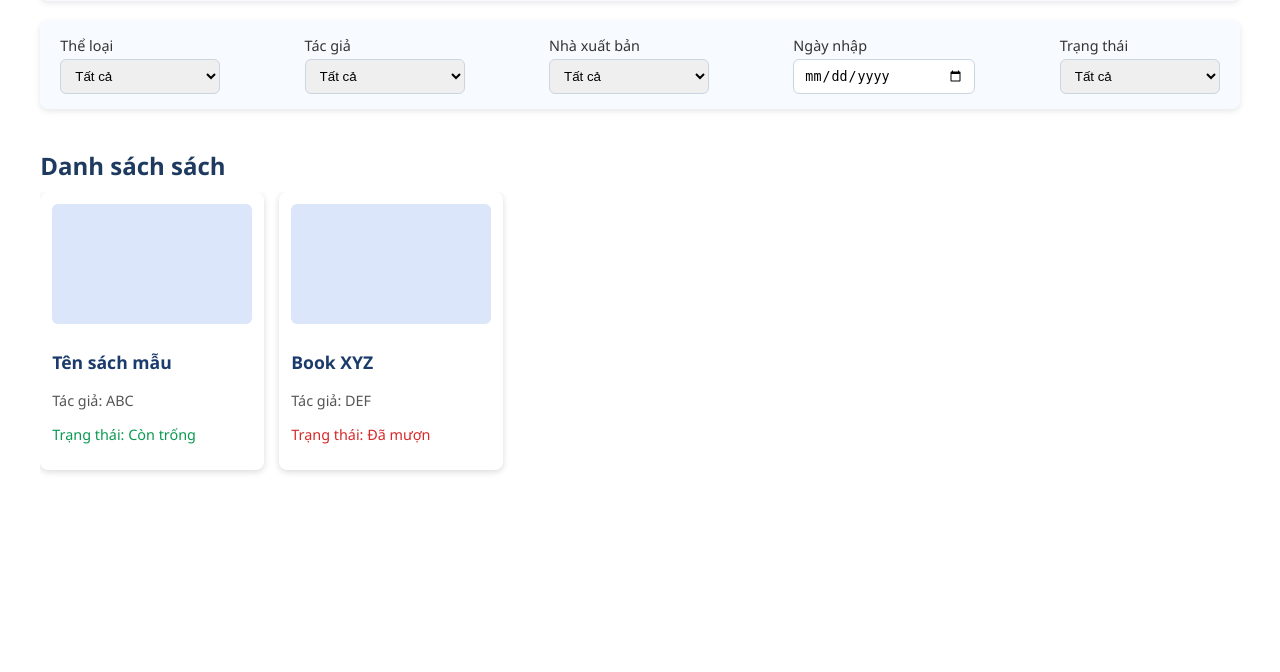
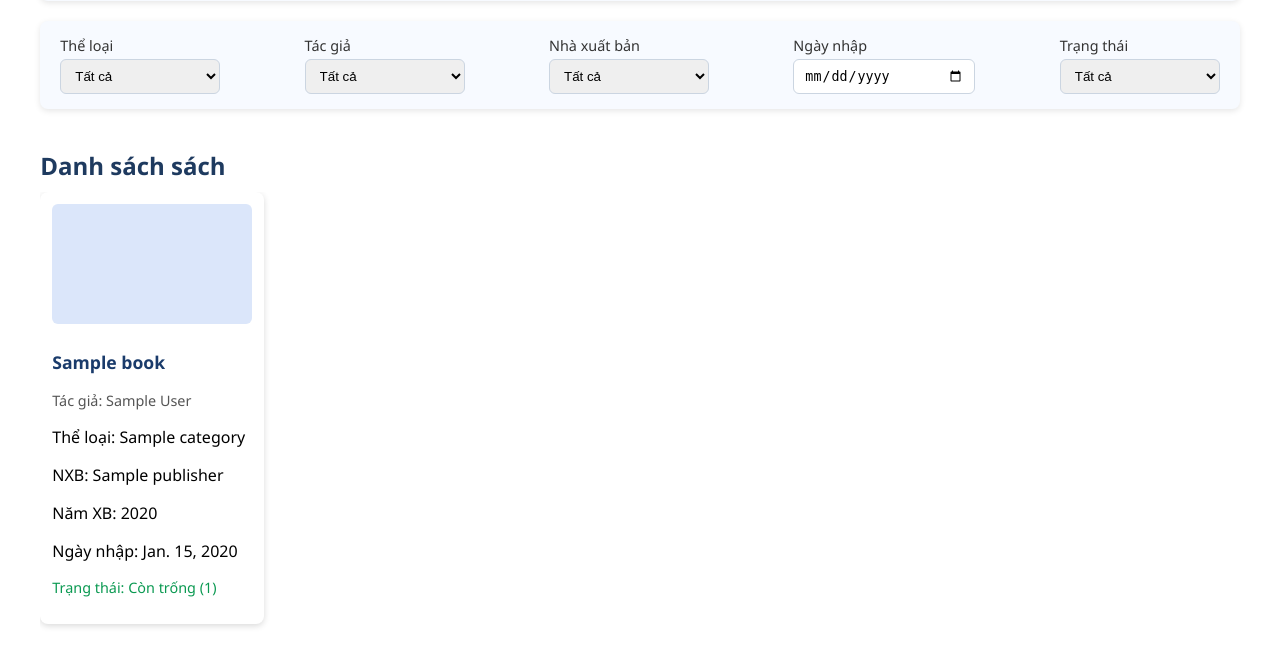
Before and after one commit to chuong2305/pythontst, a Django app: page /home-user/user-books-author/ in a window 1280 px wide. Shown: the part 160-832 px from the top of the page. Before the commit the page ends 633 px from the top, so only its background shows below. Run offline with Django 5.2, Linux system fonts and the light colour scheme; tables that the repository leaves empty hold one stand-in row (values such as "Sample post").

Commit message:
connect database with user

```diff
--- a/python_project/django_python/urls.py
+++ b/python_project/django_python/urls.py
@@ -1,22 +1,6 @@
-"""
-URL configuration for mysite project.
-
-The `urlpatterns` list routes URLs to views. For more information please see:
-    https://docs.djangoproject.com/en/5.2/topics/http/urls/
-Examples:
-Function views
-    1. Add an import:  from my_app import views
-    2. Add a URL to urlpatterns:  path('', views.home, name='home')
-Class-based views
-    1. Add an import:  from other_app.views import Home
-    2. Add a URL to urlpatterns:  path('', Home.as_view(), name='home')
-Including another URLconf
-    1. Import the include() function: from django.urls import include, path
-    2. Add a URL to urlpatterns:  path('blog/', include('blog.urls'))
-"""
 from django.contrib import admin
 from django.urls import path
-from django.contrib.auth.views import LoginView, LogoutView
+from django.contrib.auth.views import LogoutView
 from library import views
 
 urlpatterns = [
@@ -24,19 +8,18 @@ urlpatterns = [
     path('login/', views.custom_login, name='login'),
     path('', views.login_view, name='login_view'),
     path('logout/', LogoutView.as_view(next_page='login'), name='logout'),
-
-    path('home/', views.home, name='home'),
-    path('home/book-author/', views.admin_book_author, name='admin_book_author'),
-    path('home/borrow/', views.admin_borrow, name='admin_borrow'),
     path("home/welcome/", views.welcome_view, name="welcome_view"),
-    path("home/add-book/", views.admin_add_book, name="admin_add_book"),
-    path("home/user-check/", views.admin_user_check, name="admin_user_check"),
 
     path('home-user/', views.home_page_user, name='home_page_user'),
-    path("home-user/user-books-author/", views.user_books_author, name="user_books_author"),
+
+    # Dùng cùng 1 view để luôn có dữ liệu books
+    path("home-user/user-books-author/", views.user_books_view, name="user_books_author"),
     path("home-user/user-books-type/", views.user_books_type, name="user_books_type"),
     path("home-user/user-borrowed/", views.user_borrowed, name="user_borrowed"),
     path("home-user/library-rule/", views.library_rule, name="library_rule"),
     path("home-user/library_card/", views.library_card, name="library_card"),
     path("home-user/notify/", views.notify, name="notify"),
+
+    # Alias (có thể giữ để test)
+    path('user/books/', views.user_books_view, name="user_books"),
 ]
--- a/python_project/library/templates/home-page-user.html
+++ b/python_project/library/templates/home-page-user.html
@@ -8,7 +8,7 @@
     <link rel="stylesheet" href="https://cdnjs.cloudflare.com/ajax/libs/font-awesome/6.5.0/css/all.min.css">
     <link rel="stylesheet" href="{% static 'css/home-page-user.css' %}" />
 </head>
-<body>
+<body class="home-user-page">
 <div class="wrapper">
 
     <!-- Sidebar -->
--- a/python_project/library/templates/user-books-author.html
+++ b/python_project/library/templates/user-books-author.html
@@ -10,81 +10,115 @@
 
 <div class="book-page-container">
 
-    <!-- TOP: SEARCH SECTION -->
+    <!-- TOP: SEARCH SECTION (để sau xử lý) -->
     <div class="top-section">
         <h2 class="section-title">Tìm kiếm sách</h2>
-        <div class="search-row">
-            <input type="text" class="search-input" placeholder="Nhập tên sách, mã sách, từ khoá..." />
-            <button class="btn-search">Tìm kiếm</button>
-        </div>
+        <form method="get" class="search-row">
+            <input type="text" name="keyword" class="search-input"
+                   placeholder="Nhập tên sách, mã sách, từ khoá..." value="{{ keyword }}" />
+            <button class="btn-search" type="submit">Tìm kiếm</button>
+        </form>
     </div>
 
-    <!-- MIDDLE: FILTER SECTION -->
+    <!-- MIDDLE: FILTER SECTION (UI sẵn, chưa áp dụng lọc) -->
     <div class="middle-section">
         <div class="filter-group">
             <label>Thể loại</label>
-            <select>
-                <option>Tất cả</option>
+            <select name="category">
+                <option value="">Tất cả</option>
+                {% for c in categories %}
+                  <option value="{{ c.category_id }}"
+                          {% if selected_category == c.category_id|stringformat:"s" %}selected{% endif %}>
+                    {{ c.category_name }}
+                  </option>
+                {% endfor %}
             </select>
         </div>
 
         <div class="filter-group">
             <label>Tác giả</label>
-            <select>
-                <option>Tất cả</option>
+            <select name="author">
+                <option value="">Tất cả</option>
+                {% for a in authors %}
+                  <option value="{{ a.author_id }}"
+                          {% if selected_author == a.author_id|stringformat:"s" %}selected{% endif %}>
+                    {{ a.author_name }}
+                  </option>
+                {% endfor %}
             </select>
         </div>
 
         <div class="filter-group">
             <label>Nhà xuất bản</label>
-            <select>
-                <option>Tất cả</option>
+            <select name="publisher">
+                <option value="">Tất cả</option>
+                {% for p in publishers %}
+                  <option value="{{ p.publish_id }}"
+                          {% if selected_publisher == p.publish_id|stringformat:"s" %}selected{% endif %}>
+                    {{ p.publish_name }}
+                  </option>
+                {% endfor %}
             </select>
         </div>
 
         <div class="filter-group">
             <label>Ngày nhập</label>
-            <input type="date">
+            <input type="date" name="date_add" value="{{ selected_date }}">
         </div>
 
         <div class="filter-group">
             <label>Trạng thái</label>
-            <select>
-                <option>Tất cả</option>
-                <option>Còn trống</option>
-                <option>Đã được mượn</option>
-                <option>Đã được đặt</option>
+            <select name="status">
+                <option value="" {% if not selected_status %}selected{% endif %}>Tất cả</option>
+                <option value="available" {% if selected_status == "available" %}selected{% endif %}>Còn trống</option>
+                <option value="borrowed" {% if selected_status == "borrowed" %}selected{% endif %}>Đã được mượn</option>
             </select>
         </div>
     </div>
 
-    <!-- BOTTOM: BOOK DISPLAY -->
+    <!-- BOTTOM: BOOK DISPLAY (HIỂN THỊ TOÀN BỘ SÁCH) -->
     <div class="bottom-section">
         <h2 class="section-title">Danh sách sách</h2>
 
         <div class="book-display">
-
-            <!-- Example book card -->
-            <div class="book-card">
-                <div class="book-img"></div>
-                <div class="book-info">
-                    <h3 class="book-title">Tên sách mẫu</h3>
-                    <p class="book-author">Tác giả: ABC</p>
-                    <p class="book-status available">Trạng thái: Còn trống</p>
-                </div>
-            </div>
-
-            <div class="book-card">
-                <div class="book-img"></div>
-                <div class="book-info">
-                    <h3 class="book-title">Book XYZ</h3>
-                    <p class="book-author">Tác giả: DEF</p>
-                    <p class="book-status borrowed">Trạng thái: Đã mượn</p>
-                </div>
-            </div>
-
+            {% if books %}
+                {% for b in books %}
+                    <div class="book-card">
+                        <div class="book-img">
+                            <!-- Nếu có ảnh sau này:
+                            <img src="{{ b.image.url }}" alt="{{ b.book_name }}">
+                            -->
+                        </div>
+                        <div class="book-info">
+                            <h3 class="book-title">{{ b.book_name }}</h3>
+                            <p class="book-author">Tác giả: {{ b.author.author_name }}</p>
+                            <p class="book-categories">
+                                Thể loại:
+                                {% with cats=b.categories.all %}
+                                    {% if cats %}
+                                        {% for c in cats %}
+                                            {{ c.category_name }}{% if not forloop.last %}, {% endif %}
+                                        {% endfor %}
+                                    {% else %}
+                                        -
+                                    {% endif %}
+                                {% endwith %}
+                            </p>
+                            <p class="book-publisher">NXB: {{ b.publisher.publish_name }}</p>
+                            <p class="book-year">Năm XB: {{ b.publishYear|default:"-" }}</p>
+                            <p class="book-date">Ngày nhập: {{ b.dateAdd }}</p>
+                            {% if b.available > 0 %}
+                                <p class="book-status available">Trạng thái: Còn trống ({{ b.available }})</p>
+                            {% else %}
+                                <p class="book-status borrowed">Trạng thái: Đã được mượn</p>
+                            {% endif %}
+                        </div>
+                    </div>
+                {% endfor %}
+            {% else %}
+                <p>Không có sách nào trong cơ sở dữ liệu.</p>
+            {% endif %}
         </div>
-
     </div>
 
 </div>
--- a/python_project/library/views.py
+++ b/python_project/library/views.py
@@ -1,9 +1,7 @@
 from django.shortcuts import render, redirect
-from django.http import HttpResponse
 from django.views.decorators.http import require_http_methods
-
-def home(request):
-    return render(request, 'home-page.html')
+from django.db.models import Q
+from .models import Book, Author, Category, Publisher
 
 def home_page_user(request):
     return render(request, 'home-page-user.html')
@@ -11,23 +9,13 @@ def home_page_user(request):
 def login_view(request):
     return render(request, 'login.html')
 
-def admin_book_author(request):
-    return render(request, 'admin-book-author.html')
-
-def admin_user_check(request):
-    return render(request, 'admin-user-check.html')
-
-def admin_borrow(request):
-    return render(request, 'admin-borrow.html')
-
-def admin_add_book(request):
-    return render(request, 'admin-add-book.html')
-
 def welcome_view(request):
     return render(request, 'welcome.html')
 
+# KHÔNG render trống nữa; nếu vẫn muốn giữ tên này:
 def user_books_author(request):
-    return render(request, 'user-books-author.html')
+    # gọi lại view có dữ liệu
+    return user_books_view(request)
 
 def user_books_type(request):
     return render(request, 'user-books-type.html')
@@ -49,17 +37,38 @@ def custom_login(request):
     if request.method == 'POST':
         username = request.POST.get('username', '')
         password = request.POST.get('password', '')
-
-        # Admin: username = "admin", password = "1"
         if username == 'admin' and password == '1':
-            return redirect('home')
-
-        # User: any other username + password "có sẵn"
+            # đổi 'home' thành route có thật nếu cần
+            return redirect('welcome_view')
         elif username == "dangpham" and password == '123':
             return redirect('home_page_user')
-
-        # Đăng nhập thất bại
         else:
             return render(request, 'login.html', {'error': 'Tên đăng nhập hoặc mật khẩu không chính xác'})
+    return render(request, 'login.html')
 
-    return render(request, 'login.html')
+def user_books_view(request):
+    # Hiển thị toàn bộ sách (chưa xử lý bộ lọc)
+    books = (
+        Book.objects
+        .select_related("author", "publisher")
+        .prefetch_related("categories")
+        .all()
+        .order_by("book_name")
+    )
+
+    authors = Author.objects.all().order_by("author_name")
+    categories = Category.objects.all().order_by("category_name")
+    publishers = Publisher.objects.all().order_by("publish_name")
+
+    return render(request, "user-books-author.html", {
+        "books": books,
+        "authors": authors,
+        "categories": categories,
+        "publishers": publishers,
+        "keyword": "",
+        "selected_author": "",
+        "selected_category": "",
+        "selected_publisher": "",
+        "selected_status": "",
+        "selected_date": "",
+    })
```
Also changed, not shown: python_project/django_python/export_book.py (added, +28 -0 lines), python_project/library/models.py (+69 -2 lines), python_project/library/static/css/home-page-user.css (+19 -11 lines), python_project/django_python/settings.py (line endings or trailing spaces), python_project/library/migrations/0003_book_available_book_price_book_quantity_and_more.py (added), python_project/library/migrations/0004_remove_account_password.py (added), python_project/library/migrations/0005_account_password.py (added).
